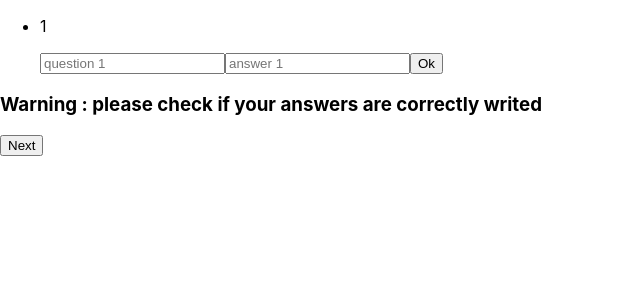
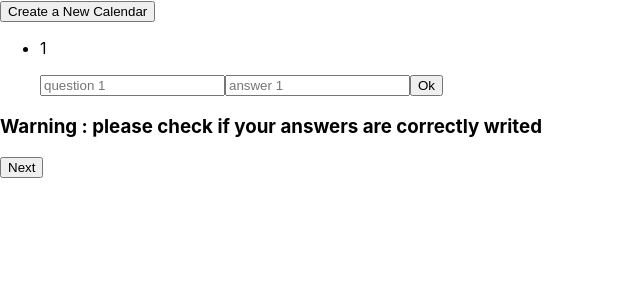
Before and after one commit to PradalCyril/ChrismasCalendar, a React (Create React App) app in the folder christmas-calendar/: page / in a window 1280 px wide. Shown: the top 300 px of the page, without its empty margins (0-640 px from the left). Built offline with nearby package versions, Linux system fonts and the light colour scheme; no server answers.

Commit message:
la liste ce fait bien

```diff
--- a/christmas-calendar/src/components/Confpage/index.js
+++ b/christmas-calendar/src/components/Confpage/index.js
@@ -12,10 +12,15 @@ class Confpage extends Component {
 
         }
     }
+    componentWillMount(){
+        fetch('http://localhost:3000/api/calendar/')
+        .then(response=>response.json())
+        .then(data=>{console.log("coucou : ",data)})
+    }
     handleClick() {
         let css = (this.state.showTextInfo === 'hidden') ? 'show' : 'hidden';
         this.setState({ showTextInfo: css });
-        fetch('localhost:3000/calendar', {
+        fetch('http://localhost:3000/api/QA', {
             method: "POST",
             headers: {
               'Content-type': 'application/json'
@@ -23,7 +28,7 @@ class Confpage extends Component {
             body: JSON.stringify(this.state.listeQuestionAnswer)
           })
           .then(response=>response.json())
-          .then(data=>{console.log(data)})
+          .then(data=>{console.log("coucou",data)})
     }
     handleChange(ev, type) {
         this.setState({ [type]: ev.target.value })
@@ -40,12 +45,23 @@ class Confpage extends Component {
             })
         }
     }
+    createCalendar(){
+        fetch('http://localhost:3000/api/calendar', {
+            method: "POST",
+            headers: {
+              'Content-type': 'application/json'
+            },
+            body: JSON.stringify(1)
+          })
+          .then(response=>response.json())
+          .then(data=>{console.log("coucou",data)})
+    }
     render() {
 
 
         return (
             <div>
-                {console.log(this.state)}
+                <button onClick={(ev)=>this.createCalendar(ev)}>Create a New Calendar</button>
                 <ul className="parent_interact">
 
                     <li className="parent_interact_list">
```
